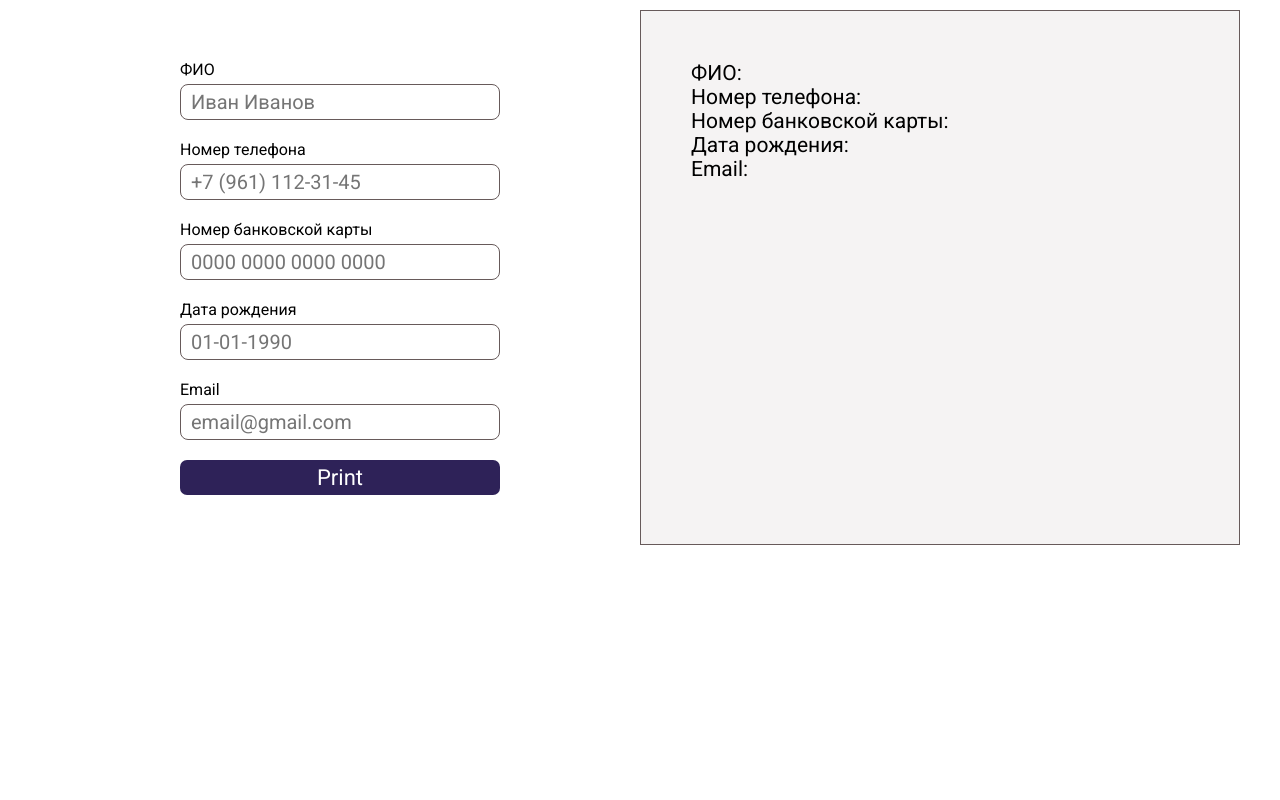
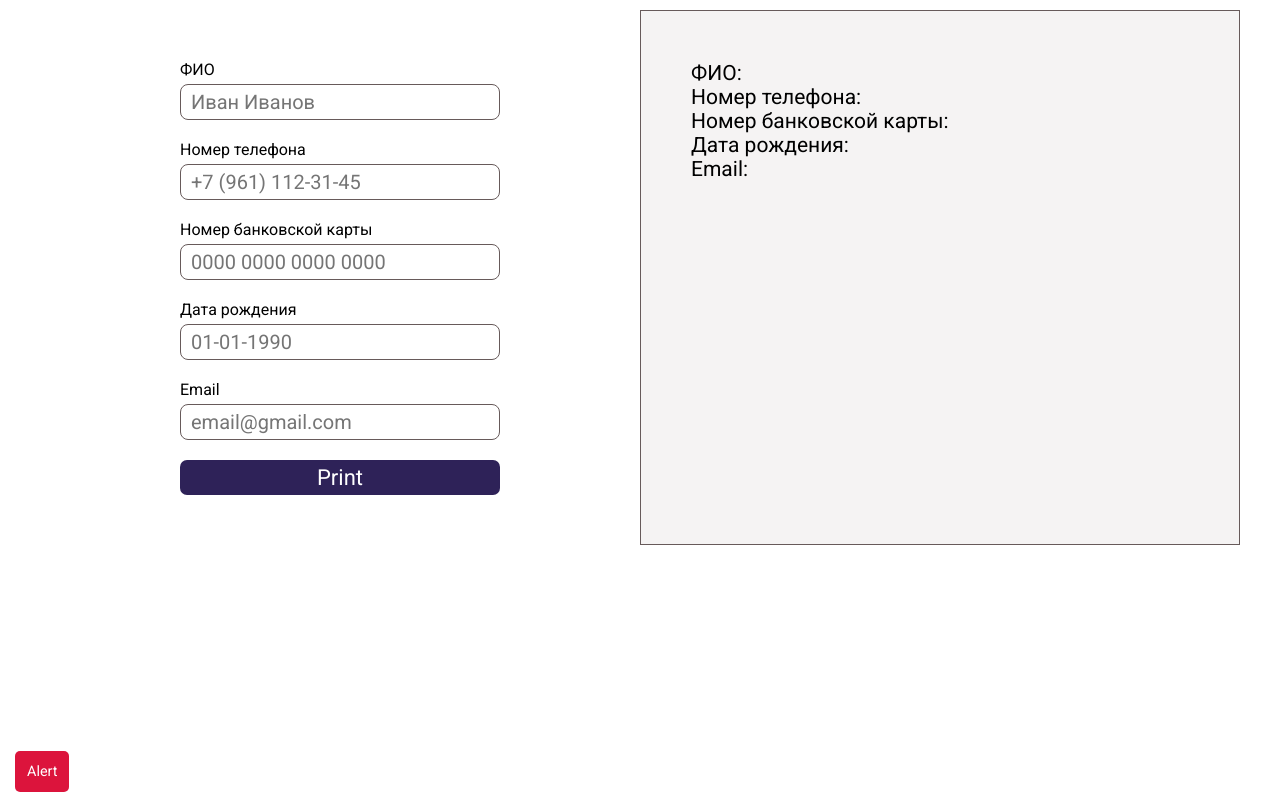
Before and after one commit to Artem2001S/react-form, a React (Create React App) app: page / in a window 1280 px wide. Built offline with nearby package versions, Linux system fonts and the light colour scheme.

Commit message:
create Alert component

```diff
--- /dev/null
+++ b/src/components/Alert/Alert.jsx
@@ -0,0 +1,6 @@
+import React from 'react';
+import './Alert.scss';
+
+export default function Alert(props) {
+  return <div className={'Alert'}>{props.children}</div>;
+}
--- /dev/null
+++ b/src/components/Alert/Alert.scss
@@ -0,0 +1,12 @@
+.Alert {
+  position: fixed;
+  bottom: 0.5rem;
+  left: 15px;
+
+  padding: 12px;
+
+  border-radius: 5px;
+  background-color: crimson;
+  font-size: 0.9rem;
+  color: #ffffff;
+}
--- a/src/containers/MainContainer.js
+++ b/src/containers/MainContainer.js
@@ -4,6 +4,7 @@ import HorizontalList from 'components/HorizontalList/HorizontalList';
 import Form from 'components/Form/Form';
 import ResultForm from 'components/ResultForm/ResultForm';
 import { changeInputValue, validateInputs } from 'redux/actions/actions';
+import Alert from 'components/Alert/Alert';
 
 function MainContainer({
   inputsData,
@@ -35,6 +36,7 @@ function MainContainer({
         submitHandler={handlePrintClick}
       />
       <ResultForm inputs={inputsData} />
+      <Alert>Alert</Alert>
     </HorizontalList>
   );
 }
```
